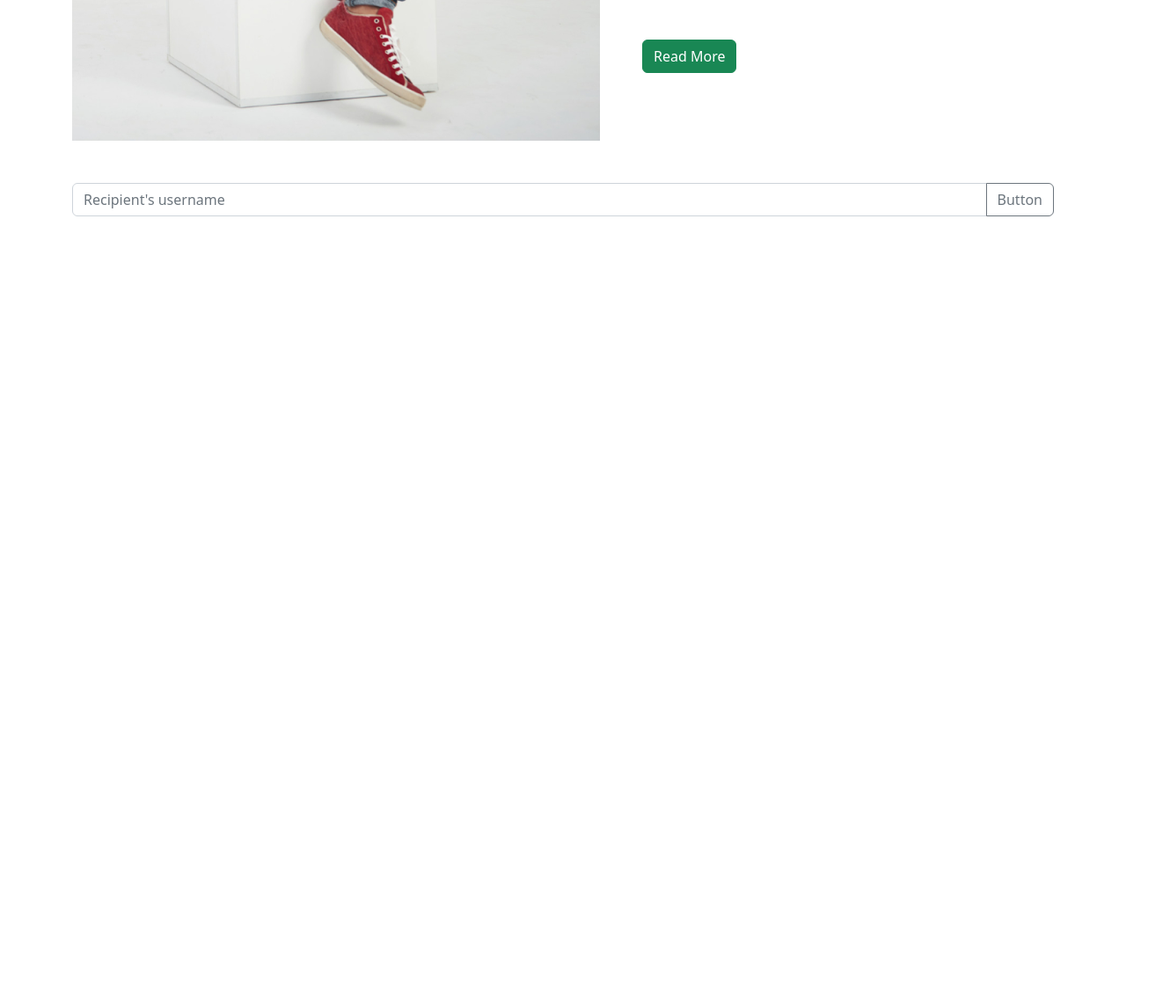
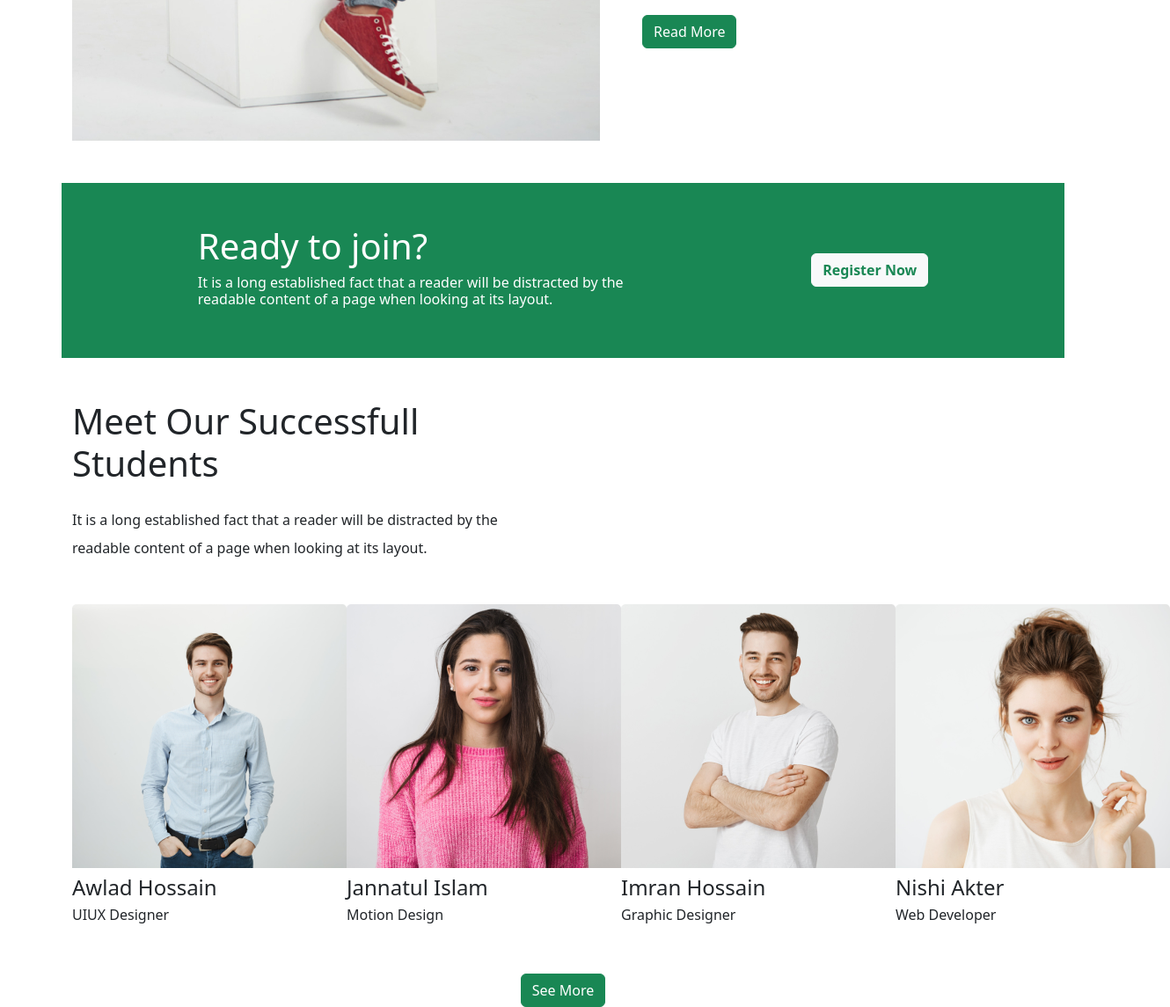
Before and after one commit to Evenbabu/3rd-Assignment, a plain HTML site: page index.html in a window 1280 px wide. Shown: the part 2553-3698 px from the top of the page at 88% size, 1330 px wide, since content can reach past the window. Before the commit the page ends 2815 px from the top, so only its background shows below. Drawn offline with nearby package versions, Linux system fonts and the light colour scheme.

Commit message:
student review

```diff
--- a/index.html
+++ b/index.html
@@ -175,7 +175,7 @@
             <button type="button" class="btn btn-success mt-5">See More Courses</button>
         </div>
         <!-- Institute info -->
-        <div class="col d-flex align-items-center container mt-5 ">
+        <div class="col d-flex  container mt-5 ">
             <img src="/images/working.png" alt="">
 
             <div class="m-5">
@@ -209,13 +209,60 @@
 
         </div>
 
+        <!-- register -->
+
+        <div class="d-flex justify-content-around align-items-center container mt-5 bg-success p-5 ">
+            <div class="text-white">
+                <h1>Ready to join?</h1>
+                <h6>It is a long established fact that a reader will be distracted by the <br>
+                    readable content of a page when looking at its layout.</h6>
+            </div>
+            <div class="">
+                <button type="button" class="btn btn-light fw-bold text-success
+                 ">Register Now</button>
+            </div>
+        </div>
+        <!-- successfull student -->
+        <div>
+            <div class="container mt-5">
+                <h1>Meet Our Successfull <br>
+                    Students</h1>
+                <h6 class="mt-4 lh-lg">
+                    It is a long established fact that a reader will be distracted by the <br>
+                    readable content of a page when looking at its layout.
+                </h6>
+            </div>
+            <div class="container d-flex justify-content-between mt-5">
+                <div>
+                    <img src="/images/student/student-1.png" alt="">
+                    <h4 class="mt-2">Awlad Hossain</h4>
+                    <h6>UIUX Designer</h6>
+                </div>
+                <div>
+                    <img src="/images/student/student-2.png" alt="">
+                    <h4 class="mt-2">Jannatul Islam</h4>
+                    <h6>Motion Design</h6>
+                </div>
+                <div>
+                    <img src="/images/student/student-3.png" alt="">
+                    <h4 class="mt-2">Imran Hossain</h4>
+                    <h6>Graphic Designer
+                    </h6>
+                </div>
+                <div>
+                    <img src="/images/student/student-4.png" alt="">
+                    <h4 class="mt-2">Nishi Akter</h4>
+                    <h6>Web Developer
+                </div>
+               </div>
+               <div class="text-center">
+               <button type="button" class="btn btn-success mt-5 justify-items-center align-items-center">See More</button>
+            </div>
+        </div>
 
 
-        <div class="input-group mb-3 container mt-5">
-            <input type="text" class="form-control" placeholder="Recipient's username" aria-label="Recipient's username"
-                aria-describedby="button-addon2">
-            <button class="btn btn-outline-secondary " type="button" id="button-addon2">Button</button>
-        </div>
+
+
 
 
 
```
Lines whose indentation alone changed are shown as unchanged.
